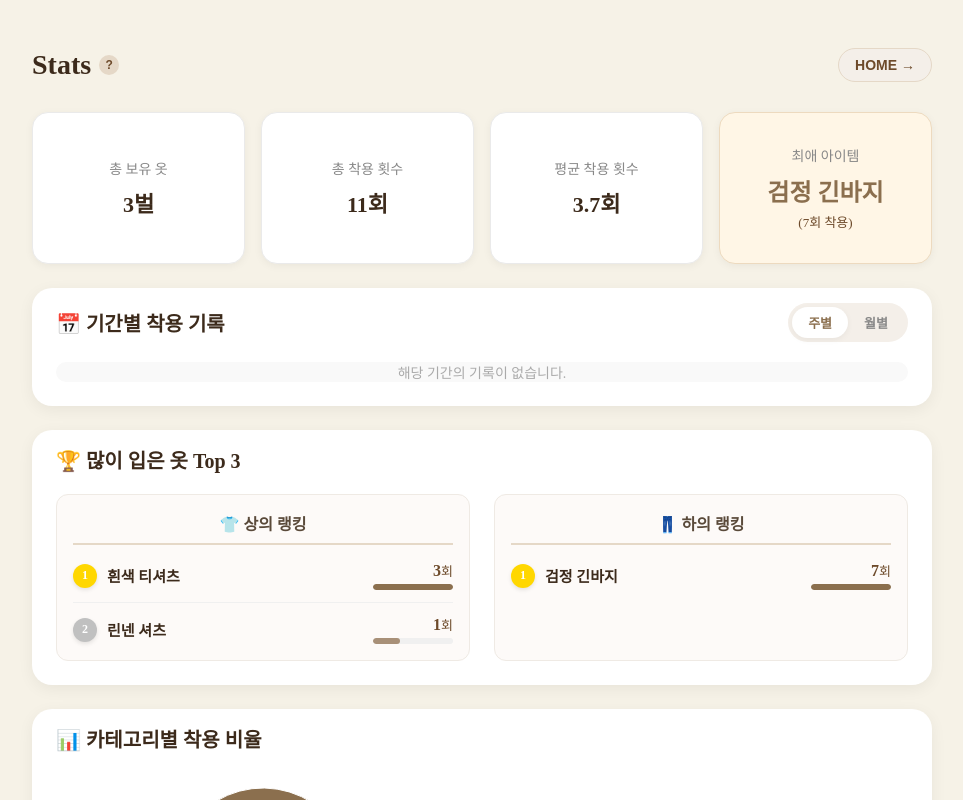
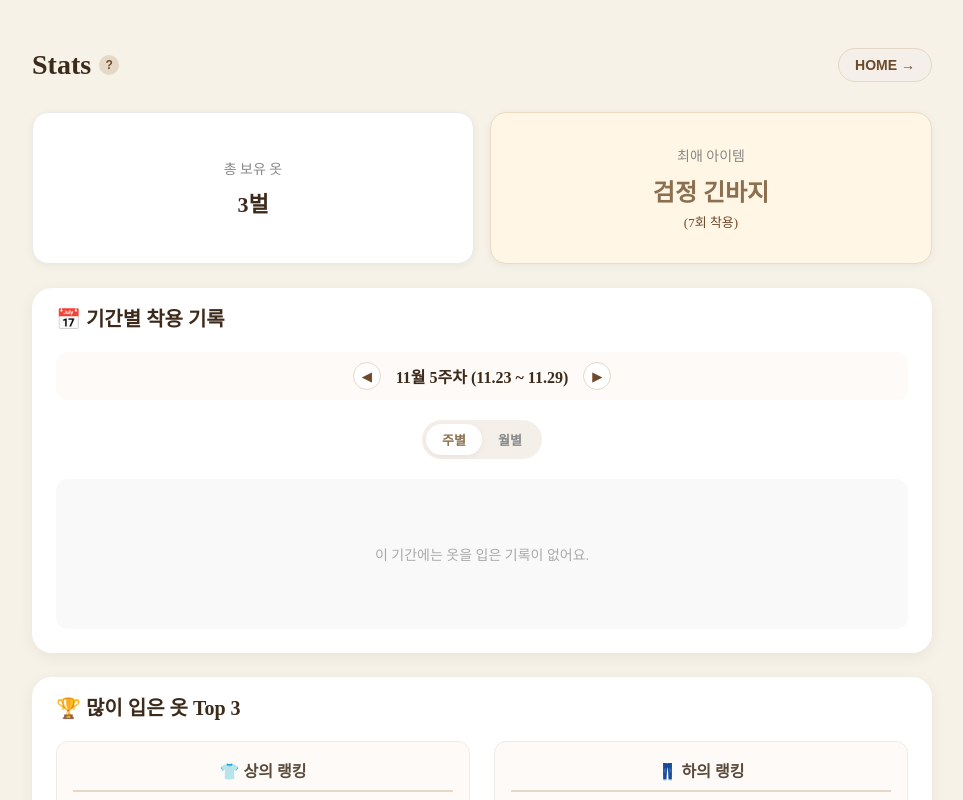
Before and after one commit to oxyznewl/wardrobe_hackathon, a React (Vite) app: page /stats in a window 1280 px wide. Shown: the top 800 px of the page, without its empty margins (158-1121 px from the left). Built offline with nearby package versions, Linux system fonts and the light colour scheme.

Commit message:
통계 4차 수정

```diff
--- a/src/pages/StatsPage.jsx
+++ b/src/pages/StatsPage.jsx
@@ -1,6 +1,6 @@
 import styled from "styled-components";
 import { useNavigate } from "react-router-dom";
-import { useState, useContext, useMemo } from "react";
+import { useState, useContext, useMemo, useEffect } from "react";
 import {
   PieChart,
   Pie,
@@ -21,46 +21,57 @@ const COLORS = ["#8b6f4e", "#a89078", "#c5b19c", "#e2d2c0", "#f0e4d7"];
 const StatsPage = () => {
   const navigate = useNavigate();
 
-  // Context 데이터 가져오기 (데이터가 없으면 빈 객체/배열로 처리)
+  // Context 데이터 가져오기
   const { clothes = [] } = useContext(ClothesContext);
   const { outfits = {} } = useOutfit();
 
   const [periodTab, setPeriodTab] = useState("week");
 
+  // 시간 영향을 받지 않도록 '날짜 문자열'이나 '시간 00:00:00'으로 관리하는 것이 좋습니다.
+  // 여기서는 기존 방식대로 Date 객체를 쓰되, 시간을 초기화합니다.
+  const [currentDate, setCurrentDate] = useState(() => {
+    const d = new Date();
+    d.setHours(0, 0, 0, 0);
+    return d;
+  });
+
+  useEffect(() => {
+    const d = new Date();
+    d.setHours(0, 0, 0, 0);
+    setCurrentDate(d);
+  }, [periodTab]);
+
   // --- 1. 기본 통계 데이터 계산 ---
   const totalItems = clothes.length;
   const totalWears = clothes.reduce(
-    (sum, item) => sum + (item.wearCount || 0),
+    (sum, item) => sum + (Number(item.wearCount) || 0),
     0
   );
   const averageWears =
     totalItems > 0 ? (totalWears / totalItems).toFixed(1) : 0;
 
-  // 전체 중 가장 많이 입은 옷 (요약 카드용)
+  // 전체 중 가장 많이 입은 옷
   const mostWornItem = [...clothes].sort(
-    (a, b) => b.wearCount - a.wearCount
+    (a, b) => (b.wearCount || 0) - (a.wearCount || 0)
   )[0];
 
-  // --- 2. 상의 / 하의 랭킹 (Top 3) 분리 로직 ---
-
-  // 상의 필터링 및 정렬
+  // --- 2. 상의 / 하의 랭킹 (Top 3) ---
   const topClothes = clothes.filter((c) => c.category === "top");
   const sortedTop = [...topClothes]
-    .sort((a, b) => b.wearCount - a.wearCount)
+    .sort((a, b) => (b.wearCount || 0) - (a.wearCount || 0))
     .slice(0, 3);
   const maxTopWear = sortedTop.length > 0 ? sortedTop[0].wearCount : 0;
 
-  // 하의 필터링 및 정렬
   const bottomClothes = clothes.filter((c) => c.category === "bottom");
   const sortedBottom = [...bottomClothes]
-    .sort((a, b) => b.wearCount - a.wearCount)
+    .sort((a, b) => (b.wearCount || 0) - (a.wearCount || 0))
     .slice(0, 3);
   const maxBottomWear = sortedBottom.length > 0 ? sortedBottom[0].wearCount : 0;
 
-  // --- 3. 카테고리 비율 계산 (파이 차트용) ---
+  // --- 3. 카테고리 비율 계산 ---
   const categoryStats = clothes.reduce((acc, item) => {
     const category = item.category === "top" ? "상의" : "하의";
-    acc[category] = (acc[category] || 0) + (item.wearCount || 0);
+    acc[category] = (acc[category] || 0) + (Number(item.wearCount) || 0);
     return acc;
   }, {});
 
@@ -68,50 +79,111 @@ const StatsPage = () => {
     ([name, value]) => ({ name, value })
   );
 
-  // --- 4. 주별/월별 통계 계산 (막대 차트용) ---
-  const groupedHistory = useMemo(() => {
-    if (!outfits) return {};
+  // 날짜 이동 핸들러
+  const movePeriod = (direction) => {
+    const newDate = new Date(currentDate);
+    if (periodTab === "week") {
+      newDate.setDate(newDate.getDate() + direction * 7);
+    } else {
+      // 월 이동 시 1일로 설정하여 월말 계산 오류 방지
+      newDate.setMonth(newDate.getMonth() + direction, 1);
+    }
+    setCurrentDate(newDate);
+  };
 
-    const groups = {};
-
-    // 날짜를 최신순으로 정렬하여 처리
-    const sortedDates = Object.keys(outfits).sort().reverse();
-
-    sortedDates.forEach((dateStr) => {
-      const outfit = outfits[dateStr];
-      if (!outfit) return;
-
-      // 유효한 옷이 있는지 확인
-      const items = [];
-      if (outfit.top && outfit.top.id) items.push(outfit.top);
-      if (outfit.bottom && outfit.bottom.id) items.push(outfit.bottom);
-
-      if (items.length === 0) return;
-
-      const date = new Date(dateStr);
-      let key = "";
+  // 현재 보고 있는 기간의 시작/끝 날짜 및 라벨 계산
+  const { periodLabel, startRange, endRange } = useMemo(() => {
+    const y = currentDate.getFullYear();
+    const m = currentDate.getMonth();
+    const d = currentDate.getDate();
+    let s, e, label;
 
     if (periodTab === "week") {
-        // 주별 키 생성 (예: 11월 4주)
-        const firstDay = new Date(date.getFullYear(), date.getMonth(), 1);
-        const weekNum = Math.ceil((date.getDate() + firstDay.getDay()) / 7);
-        key = `${date.getMonth() + 1}월 ${weekNum}주`;
+      const day = currentDate.getDay();
+      s = new Date(y, m, d - day); // 일요일
+      e = new Date(y, m, d + (6 - day)); // 토요일
+      s.setHours(0, 0, 0, 0);
+      e.setHours(23, 59, 59, 999);
+
+      // 주차 계산
+      const firstDayOfMonth = new Date(s.getFullYear(), s.getMonth(), 1);
+      const weekNum = Math.ceil((s.getDate() + firstDayOfMonth.getDay()) / 7);
+      const labelMonth = s.getMonth() + 1;
+
+      label = `${labelMonth}월 ${weekNum}주차 (${
+        s.getMonth() + 1
+      }.${s.getDate()} ~ ${e.getMonth() + 1}.${e.getDate()})`;
     } else {
-        // 월별 키 생성 (예: 11월)
-        key = `${date.getMonth() + 1}월`;
+      s = new Date(y, m, 1);
+      s.setHours(0, 0, 0, 0);
+
+      e = new Date(y, m + 1, 0); // 다음 달 0일 = 이번 달 말일
+      e.setHours(23, 59, 59, 999);
+
+      label = `${y}년 ${m + 1}월`;
+    }
+    return { periodLabel: label, startRange: s, endRange: e };
+  }, [currentDate, periodTab]);
+
+  // --- 🔥 [핵심 수정] 해당 기간 아이템 필터링 및 카운팅 ---
+  const currentPeriodItems = useMemo(() => {
+    if (!outfits) return [];
+
+    const itemMap = {};
+
+    // outfits = { "2023-11-29": { top: {id:1, ...}, bottom: {id:2, ...} }, ... }
+    Object.keys(outfits).forEach((dateStr) => {
+      // 1. 날짜 비교를 위해 파싱 (YYYY-MM-DD)
+      const [y, m, d] = dateStr.split("-").map(Number);
+      const checkDate = new Date(y, m - 1, d);
+      // 비교를 위해 시간 통일 (중간 시간인 12시로 설정하여 타임존 이슈 회피)
+      checkDate.setHours(12, 0, 0, 0);
+
+      // 2. 기간 내 포함 여부 확인
+      if (
+        checkDate.getTime() >= startRange.getTime() &&
+        checkDate.getTime() <= endRange.getTime()
+      ) {
+        const outfit = outfits[dateStr];
+        const items = [];
+
+        // 3. 옷 데이터 추출 (객체인지 ID인지 확인하여 처리)
+        if (outfit?.top) {
+          // 만약 top이 객체이고 id가 있다면 그대로 사용
+          if (typeof outfit.top === "object" && outfit.top.id)
+            items.push(outfit.top);
+          // 만약 top이 ID(숫자/문자)라면 clothes 배열에서 찾아서 사용
+          else {
+            const found = clothes.find((c) => c.id == outfit.top);
+            if (found) items.push(found);
+          }
         }
 
-      if (!groups[key]) {
-        groups[key] = [];
+        if (outfit?.bottom) {
+          if (typeof outfit.bottom === "object" && outfit.bottom.id)
+            items.push(outfit.bottom);
+          else {
+            const found = clothes.find((c) => c.id == outfit.bottom);
+            if (found) items.push(found);
           }
-      // 해당 기간 그룹에 옷 아이템들을 추가
-      groups[key].push(...items);
+        }
+
+        // 4. 카운팅
+        items.forEach((item) => {
+          if (!itemMap[item.id]) {
+            // periodCount 속성 추가하여 초기화
+            itemMap[item.id] = { ...item, periodCount: 0 };
+          }
+          itemMap[item.id].periodCount += 1;
+        });
+      }
     });
 
-    return groups;
-  }, [outfits, periodTab]);
+    // 많이 입은 순으로 정렬
+    return Object.values(itemMap).sort((a, b) => b.periodCount - a.periodCount);
+  }, [outfits, startRange, endRange, clothes]);
 
-  // --- 화면 렌더링 헬퍼 함수 (랭킹 리스트) ---
+  // --- 렌더링 헬퍼 ---
   const renderRankingList = (items, title, maxVal) => (
     <RankingColumn>
       <SubTitle>{title}</SubTitle>
@@ -145,7 +217,6 @@ const StatsPage = () => {
     </RankingColumn>
   );
 
-  // --- 데이터가 없을 때 표시할 화면 ---
   if (!clothes || clothes.length === 0) {
     return (
       <MainContainer>
@@ -165,7 +236,6 @@ const StatsPage = () => {
 
   return (
     <MainContainer>
-      {/* 상단 헤더 */}
       <TopBar>
         <TitleArea>
           <Title>Stats</Title>
@@ -180,20 +250,20 @@ const StatsPage = () => {
       </TopBar>
 
       <ContentArea>
-        {/* 1. 요약 정보 카드 */}
+        {/* 1. 요약 정보 */}
         <SummarySection>
           <SummaryCard>
             <SummaryLabel>총 보유 옷</SummaryLabel>
             <SummaryValue>{totalItems}벌</SummaryValue>
           </SummaryCard>
-          <SummaryCard>
+          {/* <SummaryCard>
             <SummaryLabel>총 착용 횟수</SummaryLabel>
             <SummaryValue>{totalWears}회</SummaryValue>
           </SummaryCard>
           <SummaryCard>
             <SummaryLabel>평균 착용 횟수</SummaryLabel>
             <SummaryValue>{averageWears}회</SummaryValue>
-          </SummaryCard>
+          </SummaryCard> */}
           <SummaryCard highlight>
             <SummaryLabel>최애 아이템</SummaryLabel>
             <SummaryValue className="highlight">
@@ -209,10 +279,26 @@ const StatsPage = () => {
           </SummaryCard>
         </SummarySection>
 
-        {/* 2. 주별/월별 통계 차트 */}
+        {/* 2. 기간별 착용 기록 */}
         <SectionCard>
           <HeaderRow>
             <SectionTitle>📅 기간별 착용 기록</SectionTitle>
+          </HeaderRow>
+
+          <PeriodNav>
+            <NavButton onClick={() => movePeriod(-1)}>◀</NavButton>
+            <PeriodLabel>{periodLabel}</PeriodLabel>
+            <NavButton onClick={() => movePeriod(1)}>▶</NavButton>
+          </PeriodNav>
+
+          {/* 탭 버튼 위치 조정 */}
+          <div
+            style={{
+              display: "flex",
+              justifyContent: "center",
+              marginBottom: "20px",
+            }}
+          >
             <TabContainer>
               <TabButton
                 active={periodTab === "week"}
@@ -227,17 +313,16 @@ const StatsPage = () => {
                 월별
               </TabButton>
             </TabContainer>
-          </HeaderRow>
+          </div>
 
           <HistoryContainer>
-            {Object.keys(groupedHistory).length > 0 ? (
-              Object.entries(groupedHistory).map(([period, items]) => (
-                <HistoryGroup key={period}>
-                  <GroupLabel>{period}</GroupLabel>
+            {currentPeriodItems.length > 0 ? (
               <GroupGrid>
-                    {items.map((item, index) => (
-                      <HistoryItem key={`${period}-${index}`}>
+                {currentPeriodItems.map((item) => (
+                  <HistoryItem key={item.id}>
                     <HistoryImgWrapper>
+                      {/* 횟수 뱃지 */}
+                      <CountBadge>{item.periodCount}회</CountBadge>
                       {item.image ? (
                         <HistoryImg src={item.image} alt={item.name} />
                       ) : (
@@ -248,11 +333,9 @@ const StatsPage = () => {
                   </HistoryItem>
                 ))}
               </GroupGrid>
-                </HistoryGroup>
-              ))
             ) : (
-              <EmptyChartMessage>
-                해당 기간의 기록이 없습니다.
+              <EmptyChartMessage style={{ height: "150px" }}>
+                이 기간에는 옷을 입은 기록이 없어요.
               </EmptyChartMessage>
             )}
           </HistoryContainer>
@@ -320,36 +403,31 @@ const StatsPage = () => {
 
 export default StatsPage;
 
-// --- 스타일 컴포넌트 ---
+// --- 스타일 컴포넌트 (기존과 동일) ---
 const MainContainer = styled.main`
   padding-bottom: 40px;
 `;
-
 const TopBar = styled.div`
   display: flex;
   justify-content: space-between;
   align-items: center;
   margin-bottom: 30px;
 `;
-
 const TitleArea = styled.div`
   display: flex;
   align-items: center;
   gap: 8px;
 `;
-
 const Title = styled.h2`
   font-size: 28px;
   font-weight: 700;
   color: #3c2a1b;
   margin: 0;
 `;
-
 const TooltipWrapper = styled.div`
   position: relative;
   display: inline-block;
 `;
-
 const TooltipButton = styled.button`
   width: 20px;
   height: 20px;
@@ -363,12 +441,10 @@ const TooltipButton = styled.button`
   display: flex;
   align-items: center;
   justify-content: center;
-
   &:hover {
     background: #d4c4b0;
   }
 `;
-
 const TooltipBox = styled.div`
   display: none;
   position: absolute;
@@ -384,12 +460,10 @@ const TooltipBox = styled.div`
   color: #4a3b2f;
   box-shadow: 0px 4px 12px rgba(0, 0, 0, 0.1);
   z-index: 10;
-
   ${TooltipWrapper}:hover & {
     display: block;
   }
 `;
-
 const IntroButton = styled.button`
   padding: 8px 16px;
   background: #f4efe9;
@@ -400,25 +474,21 @@ const IntroButton = styled.button`
   font-size: 14px;
   font-weight: 600;
   transition: all 0.2s ease;
-
   &:hover {
     background: #e5d8c7;
     color: #4a3b2f;
   }
 `;
-
 const ContentArea = styled.div`
   display: flex;
   flex-direction: column;
   gap: 24px;
 `;
-
 const SummarySection = styled.section`
   display: grid;
   grid-template-columns: repeat(auto-fit, minmax(140px, 1fr));
   gap: 16px;
 `;
-
 const SummaryCard = styled.div`
   background: ${(props) => (props.highlight ? "#fff6e6" : "#ffffff")};
   border: 1px solid ${(props) => (props.highlight ? "#eddabf" : "#eaeaea")};
@@ -431,14 +501,12 @@ const SummaryCard = styled.div`
   justify-content: center;
   min-height: 110px;
 `;
-
 const SummaryLabel = styled.div`
   font-size: 14px;
   color: #888;
   margin-bottom: 8px;
   font-weight: 500;
 `;
-
 const SummaryValue = styled.div`
   font-size: 22px;
   font-weight: 700;
@@ -448,20 +516,17 @@ const SummaryValue = styled.div`
     font-size: 24px;
   }
 `;
-
 const SummarySubValue = styled.div`
   font-size: 13px;
   color: #6d4a2a;
   margin-top: 4px;
 `;
-
 const SectionCard = styled.section`
   background: #ffffff;
   border-radius: 20px;
   padding: 15px 24px 24px;
   box-shadow: 0 4px 16px rgba(0, 0, 0, 0.06);
 `;
-
 const SectionTitle = styled.h3`
   font-size: 20px;
   font-weight: 700;
@@ -471,21 +536,18 @@ const SectionTitle = styled.h3`
   align-items: center;
   gap: 8px;
 `;
-
 const HeaderRow = styled.div`
   display: flex;
   justify-content: space-between;
   align-items: center;
   margin-bottom: 20px;
 `;
-
 const TabContainer = styled.div`
   display: flex;
   background: #f4efe9;
   padding: 4px;
   border-radius: 20px;
 `;
-
 const TabButton = styled.button`
   padding: 6px 16px;
   border-radius: 16px;
@@ -499,13 +561,11 @@ const TabButton = styled.button`
     props.active ? "0 2px 6px rgba(0,0,0,0.05)" : "none"};
   transition: all 0.2s;
 `;
-
 const ListContainer = styled.div`
   display: flex;
   flex-direction: column;
   gap: 12px;
 `;
-
 const ItemCard = styled.div`
   display: flex;
   align-items: center;
@@ -517,13 +577,11 @@ const ItemCard = styled.div`
     padding-bottom: 0;
   }
 `;
-
 const RankInfo = styled.div`
   display: flex;
   align-items: center;
   gap: 10px;
 `;
-
 const RankBadge = styled.div`
   width: 24px;
   height: 24px;
@@ -540,25 +598,20 @@ const RankBadge = styled.div`
   align-items: center;
   justify-content: center;
   border-radius: 50%;
-  box-shadow: 0 2px 4px rgba(0, 0, 0, 0.1);
 `;
-
 const ItemDetails = styled.div`
   display: flex;
   flex-direction: column;
 `;
-
 const ItemName = styled.div`
   font-size: 15px;
   font-weight: 600;
   color: #3c2a1b;
 `;
-
 const ItemCategory = styled.div`
   font-size: 12px;
   color: #888;
 `;
-
 const WearInfo = styled.div`
   display: flex;
   flex-direction: column;
@@ -566,7 +619,6 @@ const WearInfo = styled.div`
   gap: 4px;
   min-width: 80px;
 `;
-
 const WearCount = styled.div`
   font-size: 13px;
   color: #6d4a2a;
@@ -575,7 +627,6 @@ const WearCount = styled.div`
     font-weight: 700;
   }
 `;
-
 const ProgressBarContainer = styled.div`
   width: 100%;
   height: 6px;
@@ -583,7 +634,6 @@ const ProgressBarContainer = styled.div`
   border-radius: 4px;
   overflow: hidden;
 `;
-
 const ProgressBar = styled.div`
   height: 100%;
   width: ${(props) => props.width}%;
@@ -591,7 +641,6 @@ const ProgressBar = styled.div`
   border-radius: 4px;
   transition: width 0.5s ease-in-out;
 `;
-
 const ChartAndDetailsContainer = styled.div`
   display: flex;
   align-items: center;
@@ -601,13 +650,11 @@ const ChartAndDetailsContainer = styled.div`
     flex-direction: column;
   }
 `;
-
 const ChartWrapper = styled.div`
   flex: 1;
   min-width: 250px;
   height: 250px;
 `;
-
 const CategoryDetailList = styled.div`
   flex: 1;
   display: flex;
@@ -615,7 +662,6 @@ const CategoryDetailList = styled.div`
   gap: 12px;
   min-width: 200px;
 `;
-
 const CategoryDetailItem = styled.div`
   display: flex;
   align-items: center;
@@ -624,7 +670,6 @@ const CategoryDetailItem = styled.div`
   background: #f9f9f9;
   border-radius: 10px;
 `;
-
 const CategoryColorBox = styled.div`
   width: 16px;
   height: 16px;
@@ -632,14 +677,12 @@ const CategoryColorBox = styled.div`
   border-radius: 4px;
   margin-right: 10px;
 `;
-
 const CategoryName = styled.div`
   font-size: 15px;
   font-weight: 600;
   color: #3c2a1b;
   flex-grow: 1;
 `;
-
 const CategoryValue = styled.div`
   font-size: 14px;
   color: #6d4a2a;
@@ -647,7 +690,6 @@ const CategoryValue = styled.div`
     font-weight: 700;
   }
 `;
-
 const EmptyState = styled.div`
   display: flex;
   flex-direction: column;
@@ -659,14 +701,12 @@ const EmptyState = styled.div`
   box-shadow: 0 4px 16px rgba(0, 0, 0, 0.06);
   text-align: center;
 `;
-
 const EmptyMessage = styled.div`
   font-size: 18px;
   font-weight: 700;
   color: #888;
   margin-bottom: 10px;
 `;
-
 const AddButton = styled.button`
   padding: 12px 24px;
   background: #8b6f4e;
@@ -678,12 +718,10 @@ const AddButton = styled.button`
   cursor: pointer;
   transition: background 0.2s;
   box-shadow: 0 4px 10px rgba(139, 111, 78, 0.3);
-
   &:hover {
     background: #a38766;
   }
 `;
-
 const EmptyChartMessage = styled.div`
   width: 100%;
   height: 100%;
@@ -695,14 +733,12 @@ const EmptyChartMessage = styled.div`
   background: #f9f9f9;
   border-radius: 12px;
 `;
-
 const EmptyListMessage = styled.div`
   text-align: center;
   color: #aaa;
   font-size: 14px;
   padding: 20px 0;
 `;
-
 const RankingGrid = styled.div`
   display: grid;
   grid-template-columns: 1fr 1fr;
@@ -712,14 +748,12 @@ const RankingGrid = styled.div`
     grid-template-columns: 1fr;
   }
 `;
-
 const RankingColumn = styled.div`
   background: #fdfaf8;
   padding: 16px;
   border-radius: 12px;
   border: 1px solid #efeae4;
 `;
-
 const SubTitle = styled.h4`
   font-size: 16px;
   color: #5a4a3a;
@@ -727,40 +761,22 @@ const SubTitle = styled.h4`
   border-bottom: 2px solid #e5d8c7;
   padding-bottom: 8px;
 `;
-
 const HistoryContainer = styled.div`
   display: flex;
   flex-direction: column;
   gap: 20px;
 `;
-
-const HistoryGroup = styled.div`
-  display: flex;
-  flex-direction: column;
-  gap: 10px;
-`;
-
-const GroupLabel = styled.h4`
-  font-size: 15px;
-  color: #6d4a2a;
-  margin: 0;
-  padding-bottom: 6px;
-  border-bottom: 1px solid #eee;
-`;
-
 const GroupGrid = styled.div`
   display: grid;
   grid-template-columns: repeat(auto-fill, minmax(70px, 1fr));
   gap: 12px;
 `;
-
 const HistoryItem = styled.div`
   display: flex;
   flex-direction: column;
   align-items: center;
   gap: 5px;
 `;
-
 const HistoryImgWrapper = styled.div`
   width: 70px;
   height: 90px;
@@ -771,19 +787,17 @@ const HistoryImgWrapper = styled.div`
   align-items: center;
   justify-content: center;
   border: 1px solid #eee;
+  position: relative;
 `;
-
 const HistoryImg = styled.img`
   width: 100%;
   height: 100%;
   object-fit: cover;
 `;
-
 const NoImgText = styled.span`
   font-size: 11px;
   color: #aaa;
 `;
-
 const HistoryItemName = styled.span`
   font-size: 12px;
   color: #333;
@@ -793,3 +807,45 @@ const HistoryItemName = styled.span`
   overflow: hidden;
   text-overflow: ellipsis;
 `;
+const PeriodNav = styled.div`
+  display: flex;
+  align-items: center;
+  justify-content: center;
+  gap: 15px;
+  margin-bottom: 20px;
+  background: #fdfaf8;
+  padding: 10px;
+  border-radius: 12px;
+`;
+const PeriodLabel = styled.div`
+  font-size: 16px;
+  font-weight: 700;
+  color: #3c2a1b;
+`;
+const NavButton = styled.button`
+  background: white;
+  border: 1px solid #e5d8c7;
+  border-radius: 50%;
+  width: 28px;
+  height: 28px;
+  display: flex;
+  align-items: center;
+  justify-content: center;
+  cursor: pointer;
+  color: #6d4a2a;
+  &:hover {
+    background: #f4efe9;
+  }
+`;
+const CountBadge = styled.div`
+  position: absolute;
+  top: 4px;
+  right: 4px;
+  background: rgba(139, 111, 78, 0.9);
+  color: white;
+  font-size: 10px;
+  font-weight: bold;
+  padding: 2px 5px;
+  border-radius: 10px;
+  z-index: 1;
+`;
```
Lines whose indentation alone changed are shown as unchanged.
